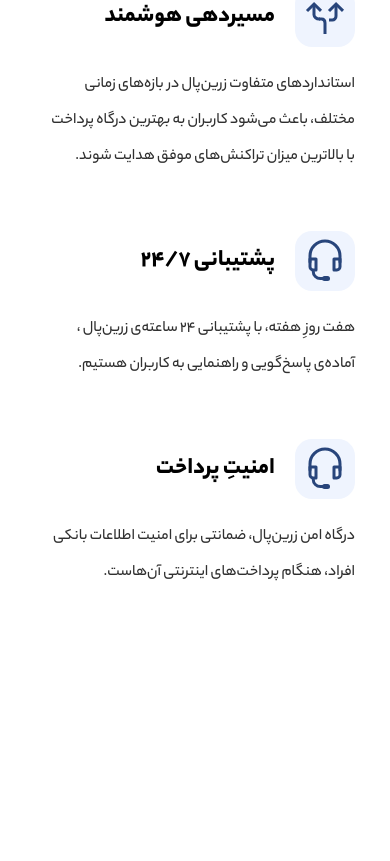
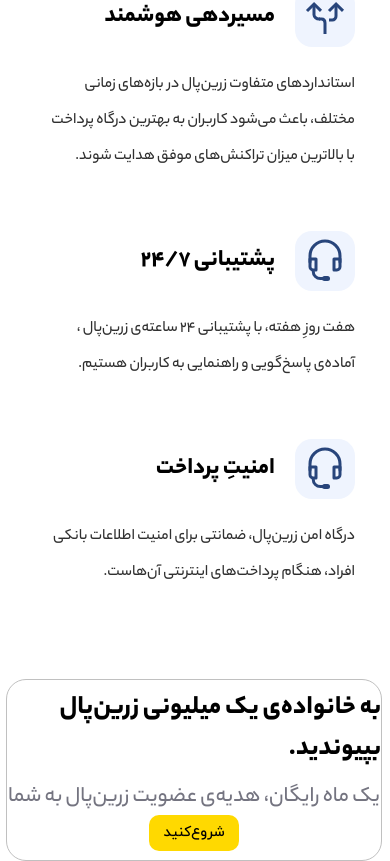
Before and after one commit to Reza-Keymasi/Zarin-Pal-Landing-Page-With-React.js, a React (Create React App) app: page / in a window 390 px wide. Shown: the part 4063-4924 px from the top of the page. Before the commit the page ends 4742 px from the top, so only its background shows below. Built offline with nearby package versions, Linux system fonts and the light colour scheme.

Commit message:
StartBox component created, get styles

```diff
--- a/src/components/Landing.jsx
+++ b/src/components/Landing.jsx
@@ -5,6 +5,7 @@
 import Banner from "./Banner.jsx";
 import Cards from "./Cards.jsx";
 import ZarinPalOptions from "./ZarinPalOptions.jsx";
+import StartBox from "./StartBox.jsx";
 
 // Images
 import logo from "../assets/images/logo-white.svg";
@@ -177,6 +178,8 @@
 
             <ZarinPalOptions />
 
+            <StartBox />
+
         </div>
 
     );
--- /dev/null
+++ b/src/components/StartBox.jsx
@@ -0,0 +1,14 @@
+import React from 'react';
+import styles from "./StartBox.module.css";
+
+const StartBox = () => {
+    return (
+        <div className={styles.StartBox}>
+            <h4>به خانواده‌ی یک میلیونی زرین‌پال بپیوندید.</h4>
+            <p>یک ماه رایگان، هدیه‌ی عضویت زرین‌پال به شما</p>
+            <a href="/#">شروع‌کنید</a>
+        </div>
+    );
+};
+
+export default StartBox;
--- /dev/null
+++ b/src/components/StartBox.module.css
@@ -0,0 +1,70 @@
+.StartBox {
+    width: 1170px;
+    height: 220px;
+    margin: auto;
+    margin-top: 50px;
+    border: 1px solid silver;
+    border-radius: 20px;
+    display: flex;
+    flex-direction: column;
+    align-items: center;
+    justify-content: center;
+}
+
+.StartBox h4 {
+    font-family: YekanBakhHeavy;
+    font-size: 1.7rem;
+}
+
+.StartBox p {
+    font-family: YekanBakhMedium;
+    font-size: 1.4rem;
+    color: #747480;
+    margin-top: 10px;
+}
+
+.StartBox a {
+    text-decoration: none;
+    font-family: iranyekanwebmedium;
+    font-size: 0.9rem;
+    min-height: 28px;
+    line-height: 28px;
+    padding: 4px 14px;
+    background-color: #ffd900;
+    color: #000;
+    border-radius: 10px;
+}
+
+/* Media Queries */
+
+@media (max-width: 1200px) {
+    .StartBox {
+        width: 940px;
+    }
+}
+
+@media (max-width: 990px) {
+    .StartBox {
+        margin: 0 38px;
+        width: calc(100% 76px)
+    }
+}
+
+@media (max-width: 768px) {
+    .StartBox {
+        margin: 0 8px;
+        width: calc(100% - 16px);
+    }
+}
+
+@media (max-width: 575px) {
+    .StartBox {
+        height: 180px;
+    }
+    .StratBox h4 {
+        font-size: 1.2rem;
+    }
+    .StratBox p {
+        font-size: 1rem;
+    }
+}
```
